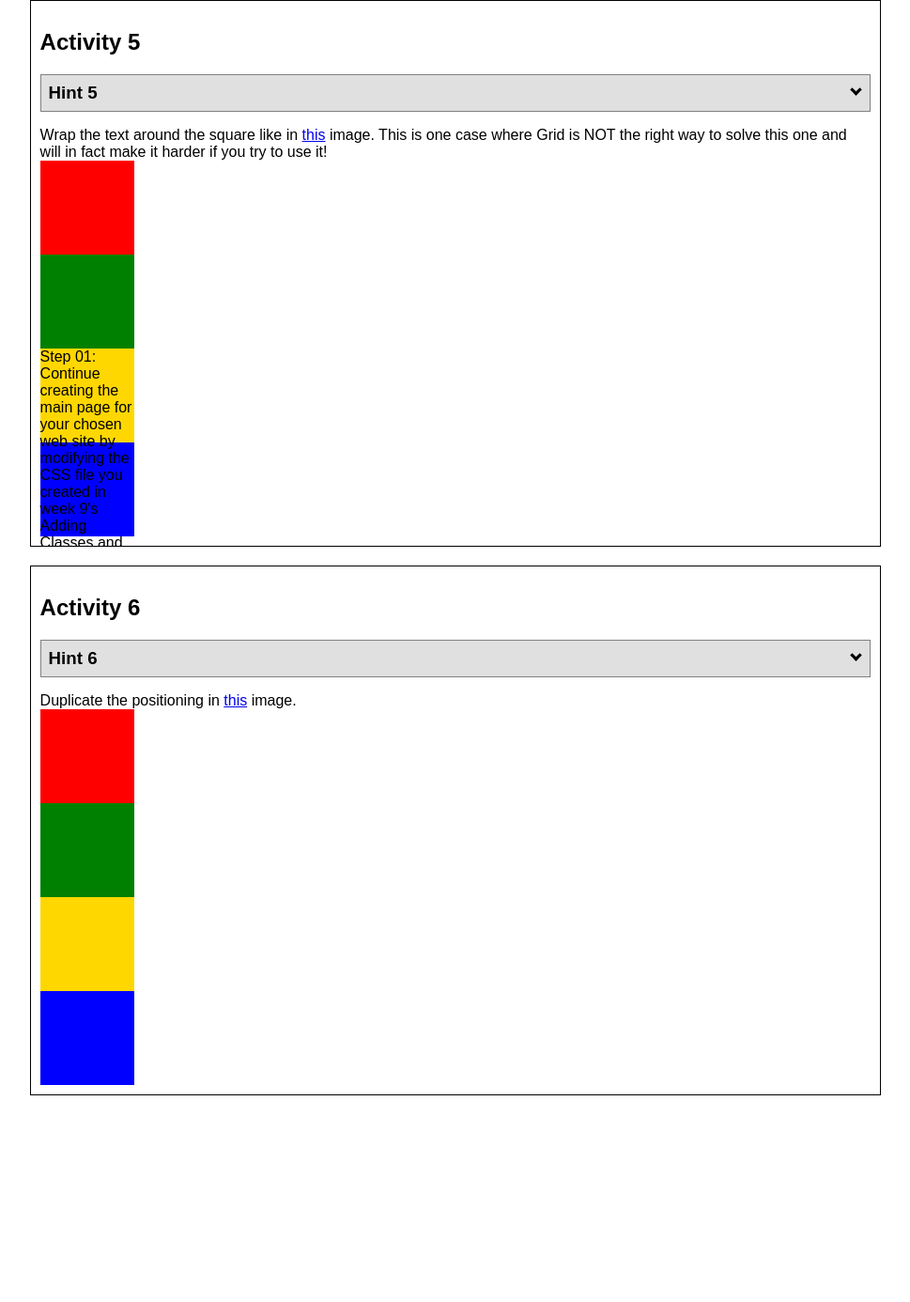
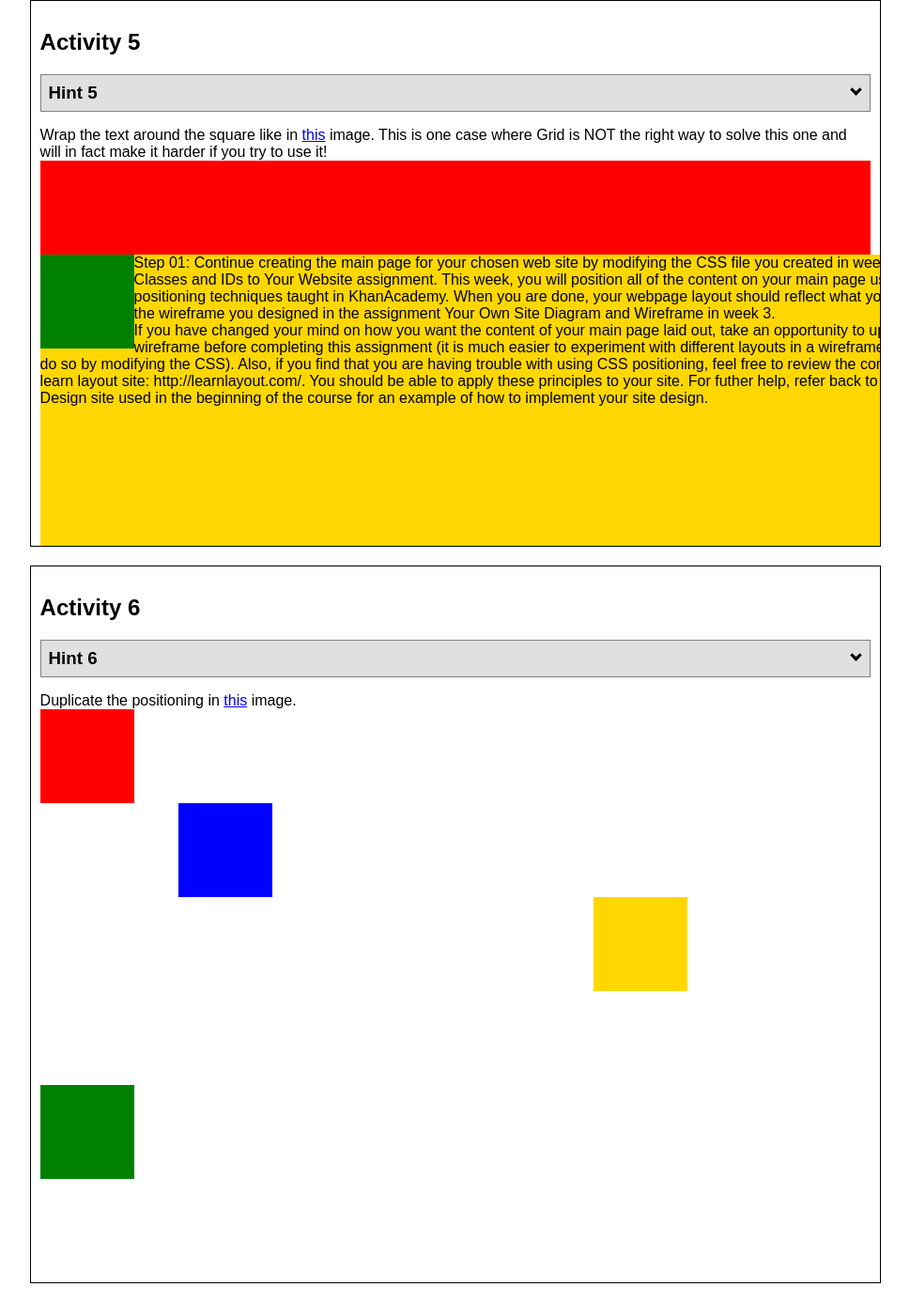
Before and after one commit to PurpleAlmiraj/wdd130, a plain HTML site: page wwr/positioning.html in a window 1280 px wide. Shown: the part 2805-4191 px from the top of the page at 94% size, without its empty margins (155-1124 px from the left). Before the commit the page ends 3991 px from the top, so only its background shows below. Drawn offline with Linux system fonts and the light colour scheme; files that its build step writes are made by us from their sources.

Commit message:
Fix and add to positions

```diff
--- a/wwr/Practice/positionstyles.css
+++ b/wwr/styles/positionstyles.css
@@ -130,7 +130,7 @@
   height: 400px;
 }
 .red5 {
-  width: 100px;
+  width: 100%;
   height: 100px;
   background-color: red;
 }
@@ -138,42 +138,58 @@
   width: 100px;
   height: 100px;
   background-color: green;
+  float: left;
 
 }
 .yellow5 {
-  width: 100px;
-  height: 100px;
+  width: 1000px;
+  height: 600px;
   background-color: gold;
 
 }
 .blue5 {
-  width: 100px;
+  width: 100%;
   height: 100px;
   background-color: blue;
 }
 /* Activity 6 styles */
 .content6 {
   /* This is the parent of the activity 6 boxes. */
+  display: grid;
+  grid-template-columns: 1fr 1fr 1fr 1fr 1fr 1fr;
+  grid-template-rows: 1fr 1fr 1fr 1fr 1fr 1fr;
 }
 .red6 {
   width: 100px;
   height: 100px;
   background-color: red;
+  grid-column: 1/5;
+  grid-row: 1/2;
+  z-index: 1;
 }
 .green6 {
   width: 100px;
   height: 100px;
   background-color: green;
+  grid-column: 1/2;
+  grid-row: 5/7;
+  z-index: 4;
 }
 .yellow6 {
   width: 100px;
   height: 100px;
   background-color: gold;
+  grid-column: 5/7;
+  grid-row: 3/7;
+  z-index: 3;
 }
 .blue6 {
   width: 100px;
   height: 100px;
   background-color: blue;
+  grid-column: 2/6;
+  grid-row: 2/6;
+  z-index: 2;
 }
 
 
```
Also changed, not shown: wwr/positioning.html (renamed from wwr/Practice/positioning.html).
